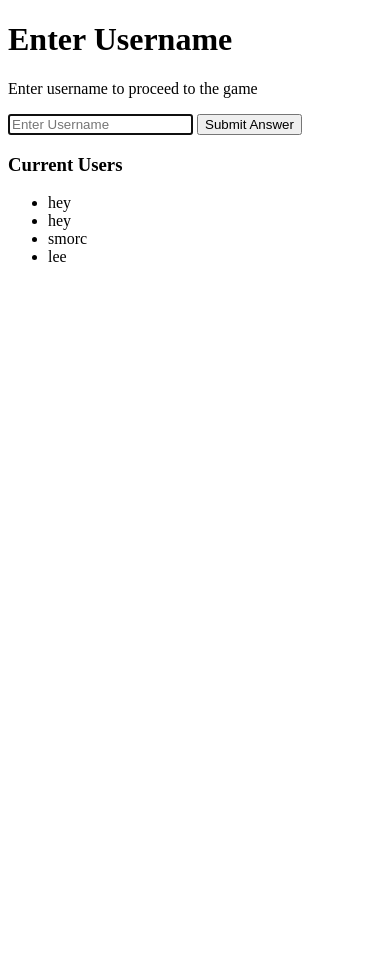
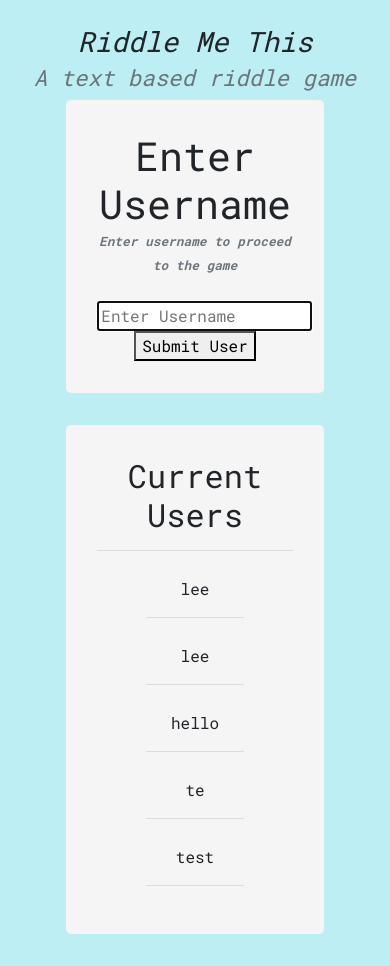
Before and after one commit to leesouthwart/riddle-me-this, a Flask app: page / in a window 390 px wide. Before the commit the page ends 262 px from the top, so only its background shows below. Run offline with Flask 2, Linux system fonts and the light colour scheme; some libraries are stand-ins or nearby versions.

Commit message:
delete users function added, styling for index and highscores added

```diff
--- a/data/users.txt
+++ b/data/users.txt
@@ -1,4 +1,5 @@
-hey
-hey
-smorc
 lee
+lee
+hello
+te
+test
--- a/run.py
+++ b/run.py
@@ -27,6 +27,25 @@ def store_score(username, score):
 def load_file(filename):
     with open(filename, "r") as data:
         return [row for row in data if len(row.strip()) > 0]
+
+def delete_user(username):
+    with open("data/users.txt", "r+") as user_data:
+        users = user_data.readlines()
+        user_data.seek(0)
+        for line in users:
+            if line != username + "\n":
+                user_data.write(line)
+        user_data.truncate()
+        user_data.close()
+
+    with open("data/guesses.txt", "r+") as data:
+        f = data.readlines()
+        data.seek(0)
+        for line in f:
+            if username not in line:
+                data.write(line)
+        data.truncate()
+        data.close()
 
 
 
@@ -61,7 +80,7 @@ def user(username):
 
 
     #initial question_id
-    question_id = 0
+    question_id = 7
 
     #initial fail_count
     score = 0
@@ -93,7 +112,10 @@ def user(username):
     if request.method == "POST":
 
         if question_id > 8 and user_guess == "current":
+            #stores score for use in highscores page
             store_score(username, score)
+            #deletes user from active users and deletes their incorrect answers
+            delete_user(username)
             return redirect ("/game_over")
 
 
@@ -116,8 +138,10 @@ def game_over():
     #sorts the scores by numerical value, highest first
     scores.sort(key=lambda s: s[1], reverse=True)
 
+    #return the top 10 scores in order
+    top_10_scores = scores[:10]
 
-    return render_template("game_over.html", scores=scores)
+    return render_template("game_over.html", scores=top_10_scores)
 
 
 
--- a/static/css/styles.css
+++ b/static/css/styles.css
@@ -13,10 +13,6 @@ body {
     font-style: italic;
 
 }
-
-
-
-
 
 .normal-text {
     font-style: normal;
@@ -39,12 +35,23 @@ body {
     text-decoration: none;
 }
 
+.subheading {
+    margin-bottom: 0;
+}
+
+
+
 /* jumbotron */
 
 .jumbotron {
     width: 66%;
     margin: auto;
+    padding-top: 25px;
     background-color: #f5f5f5!important;
+}
+
+.jumbotron-padding {
+    padding-top: 25px!important;
 }
 
 /* riddle div style */
@@ -62,6 +69,12 @@ body {
 
 .hint-text {
     margin-bottom: 0;
+}
+
+/* text box */
+
+.form-margin {
+    margin-top: 25px
 }
 
 .text-box {
--- a/templates/index.html
+++ b/templates/index.html
@@ -2,33 +2,77 @@
 <html>
 
 <head>
+    <!-- meta tags -->
+    <meta charset="UTF-8">
+    <meta name="viewport" content="width=device-width, initial-scale=1.0">
+    <meta http-equiv="X-UA-Compatible" content="ie=edge">
+
+    <!-- bootstrap css -->
+    <link rel="stylesheet" href="static/css/styles.css" type="text/css" />
+    <link rel="stylesheet" href="https://stackpath.bootstrapcdn.com/bootstrap/4.1.3/css/bootstrap.min.css" integrity="sha384-MCw98/SFnGE8fJT3GXwEOngsV7Zt27NXFoaoApmYm81iuXoPkFOJwJ8ERdknLPMO" crossorigin="anonymous">
+
+
+
     <title>Riddle Me This</title>
+
 </head>
 
-<body>
-    <div>
-        <h1> Enter Username </h1>
-        <p>Enter username to proceed to the game</p>
+<body class="colour">
+
+    <!-- heading text -->
+
+    <div class="container-fluid">
+        <div class="row">
+            <div class="col-md-12">
+                <h3 class="text-center heading-text">
+                    Riddle Me This<br>
+                    <small class="text-muted heading-subtext">A text based riddle game</small>
+                </h3>
+            </div>
+        </div>
+    </div>
+
+    <!-- enter username jumbotron -->
+
+    <div class="jumbotron">
+        <div class="container-fluid">
+            <div class="row">
+                <div class="col-12 text-center">
+                    <h1 class="text-center subheading"> Enter Username </h1>
+                    <small class="text-muted italic-text">Enter username to proceed to the game</small>
+                </div>
+            </div>
+            <div class="row form-margin">
+                <div class="col-12 text-center">
+                    <form method="POST">
+                        <input type="text" id="username" name="username" placeholder="Enter Username" autofocus></input>
+                        <button>Submit User</button>
+                    </form>
+                </div>
+            </div>
+        </div>
+    </div>
+
+    <!-- current users -->
+
+    <div class="jumbotron">
+        <div class="container-fluid">
+
+            <h2 class="text-center normal-text">Current Users</h2>
+            <hr>
+            <ul class="list-style normal-text text-center">
+                {% for user in users %}
+                <ul class="guess-style">{{user}}</ul>
+                <hr class="guess-hr"> {% endfor %}
+            </ul>
+        </div>
     </div>
 
 
-    <form method="POST">
-
-        <input type="text" id="username" name="username" placeholder="Enter Username" autofocus></input>
-        <button>Submit Answer</button>
-    </form>
-
-
-    <h3>Current Users</h3>
-    <ul>
-        {% for user in users %}
-        <li>{{user}}</li>
-        {% endfor %}
-    </ul>
-
-
-
-
+    <!-- jquery/js/popper for bootstrap -->
+    <script src="https://code.jquery.com/jquery-3.3.1.slim.min.js" integrity="sha384-q8i/X+965DzO0rT7abK41JStQIAqVgRVzpbzo5smXKp4YfRvH+8abtTE1Pi6jizo" crossorigin="anonymous"></script>
+    <script src="https://cdnjs.cloudflare.com/ajax/libs/popper.js/1.14.3/umd/popper.min.js" integrity="sha384-ZMP7rVo3mIykV+2+9J3UJ46jBk0WLaUAdn689aCwoqbBJiSnjAK/l8WvCWPIPm49" crossorigin="anonymous"></script>
+    <script src="https://stackpath.bootstrapcdn.com/bootstrap/4.1.3/js/bootstrap.min.js" integrity="sha384-ChfqqxuZUCnJSK3+MXmPNIyE6ZbWh2IMqE241rYiqJxyMiZ6OW/JmZQ5stwEULTy" crossorigin="anonymous"></script>
 
 </body>
 
--- a/templates/maingame.html
+++ b/templates/maingame.html
@@ -31,7 +31,7 @@
         </div>
     </div>
 
-    <div class="jumbotron">
+    <div class="jumbotron jumbotron-padding">
         <div class="container-fluid">
 
             <!-- home/highscores links -->
@@ -100,7 +100,7 @@
     </div>
 
     <!-- incorrect answers jumbotron -->
-    <div class="jumbotron">
+    <div class="jumbotron jumbotron-padding">
         <div class="container-fluid">
 
             <h2 class="text-center normal-text">Incorrect Answers</h2>
```
Also changed, not shown: data/guesses.txt (+2 -87 lines), data/scores.txt (+7 -1 lines), templates/game_over.html (+47 -4 lines).
